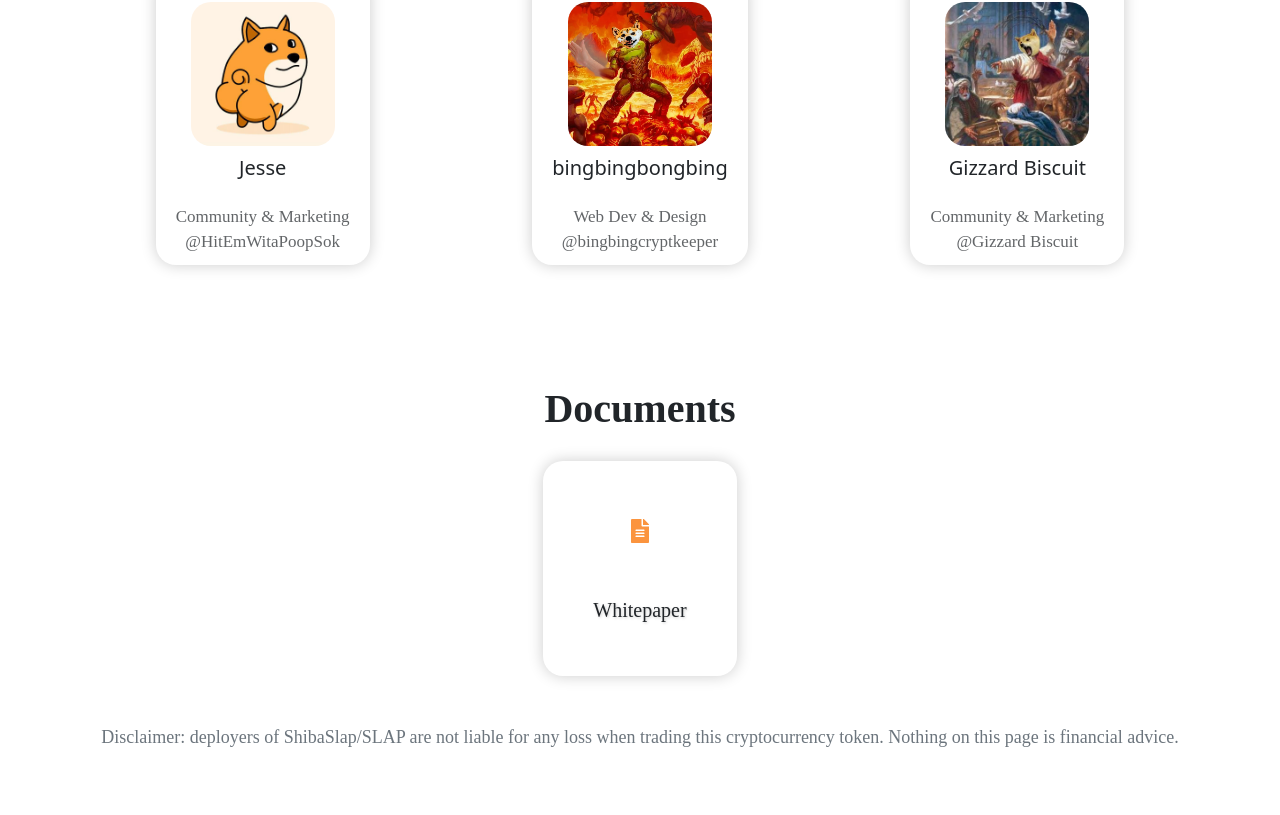
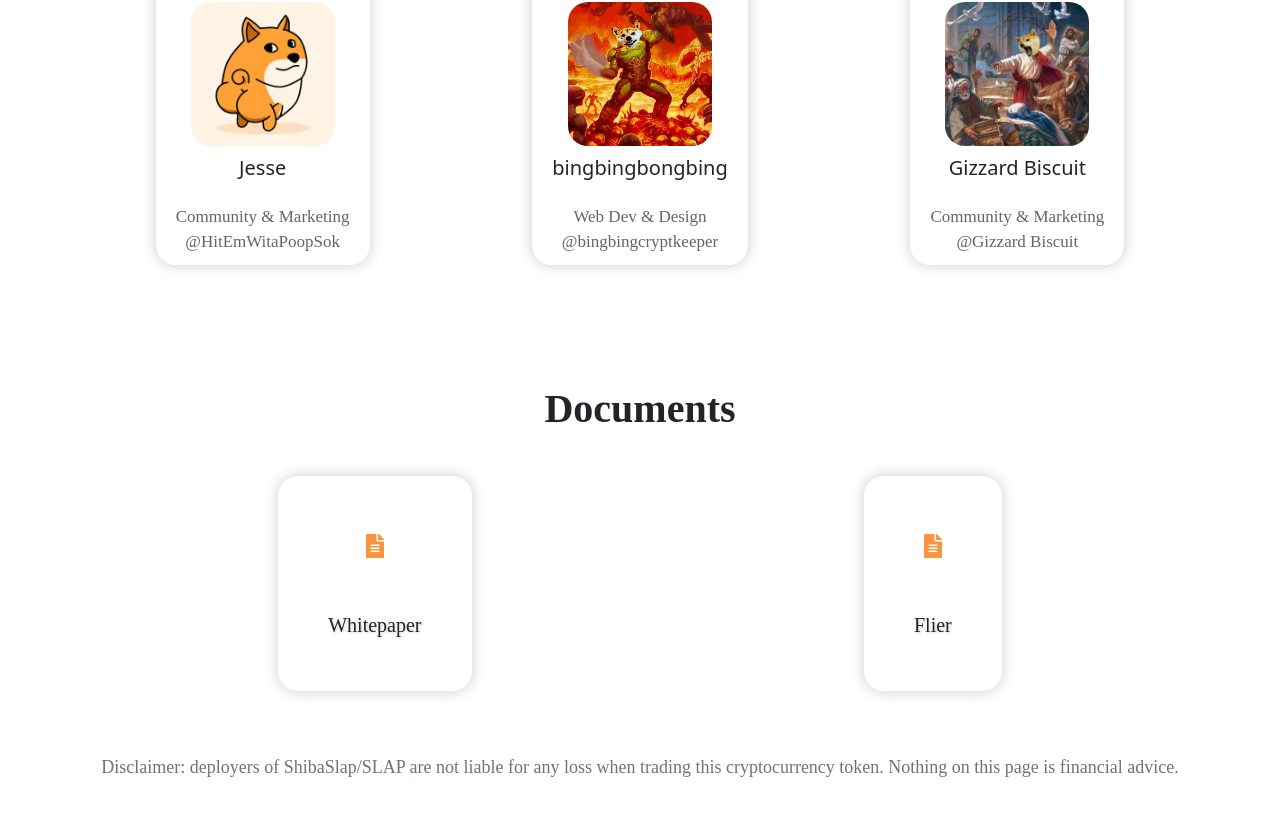
Before and after one commit to bingbingcryptkeeper/shibaslap, a Next.js app: page / in a window 1280 px wide. Shown: the part 3016-3831 px from the top of the page. Built offline with nearby package versions, Linux system fonts and the light colour scheme; a web font is replaced by a local one.

Commit message:
added in flier

```diff
--- a/components/Docs.js
+++ b/components/Docs.js
@@ -36,6 +36,25 @@ class Docs extends React.Component {
                 </h5>
               </div>
             </a>
+            <a
+              href='files/shibaslapflier.pdf'
+              alt="alt text"
+              target="_blank"
+              rel="noopener noreferrer"
+            >
+              <div className="docs-cards">
+                <div className="mb-5">
+                  <FontAwesomeIcon
+                    className="svg-tokenomics"
+                    icon={faFileAlt}
+                    color="#FB943E"
+                  />
+                </div>
+                <h5 className="text-dark font-weight-normal pt-1 mb-4">
+                  Flier
+                </h5>
+              </div>
+            </a>
           </div>
         </Container>
       </section>
--- a/styles/docs.css
+++ b/styles/docs.css
@@ -2,7 +2,7 @@
 .wrapper {
   display: flex;
   align-items: center;
-  justify-content: center;
+  justify-content: space-around;
 }
 
 .docs-cards {
@@ -12,5 +12,12 @@
   text-shadow: 1px 1px 3px rgba(0,0,0,0.2);
   box-shadow: 0 0 15px rgb(0 0 0 / 20%);
   border-radius: 20px;
+  margin: 15px;
   padding: 30px 50px;
 }
+
+@media (min-width: 100px) and (max-width: 500px) {
+  .wrapper {
+    flex-direction: column;
+  }
+}
```
Also changed, not shown: 1 other file (tests, documents, lock files or other folders).
